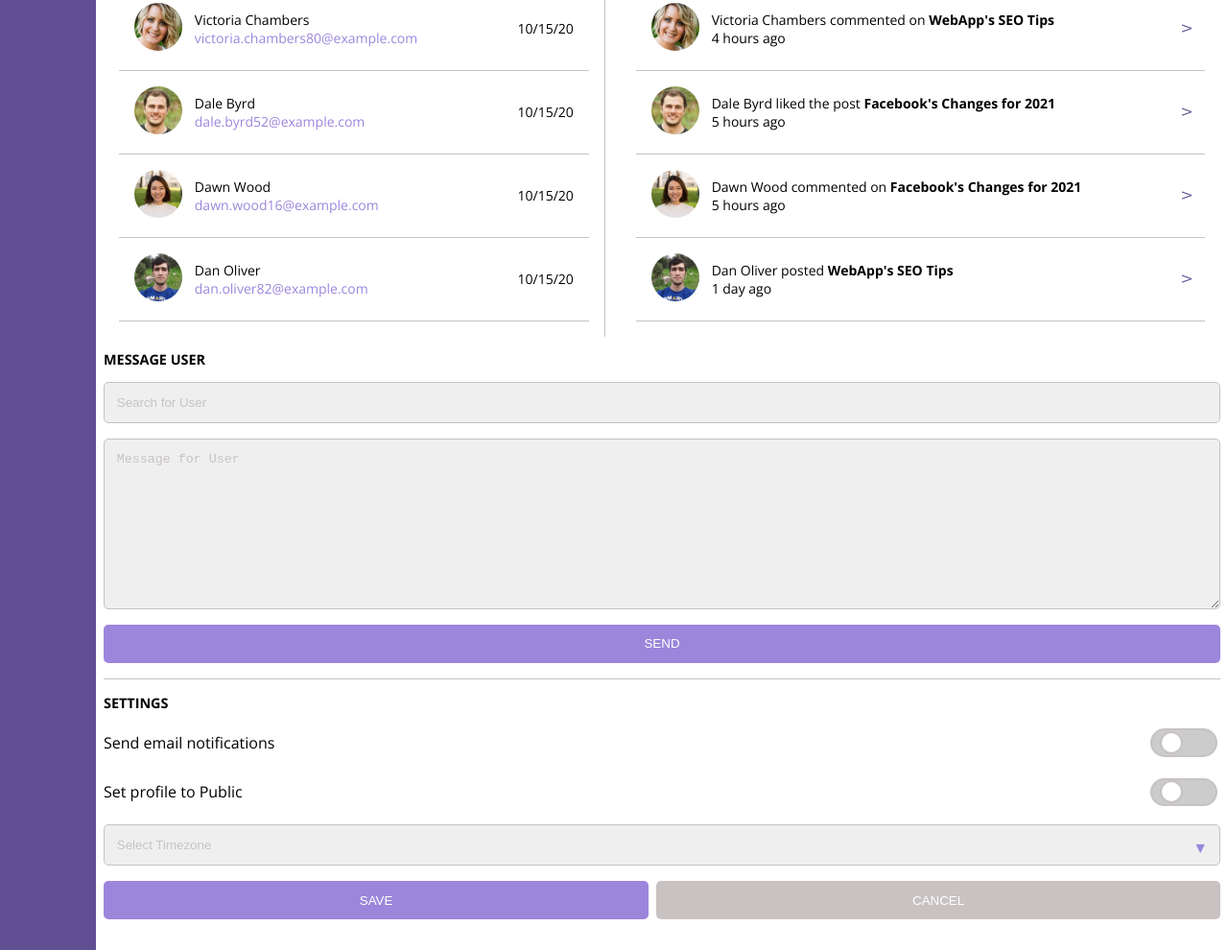
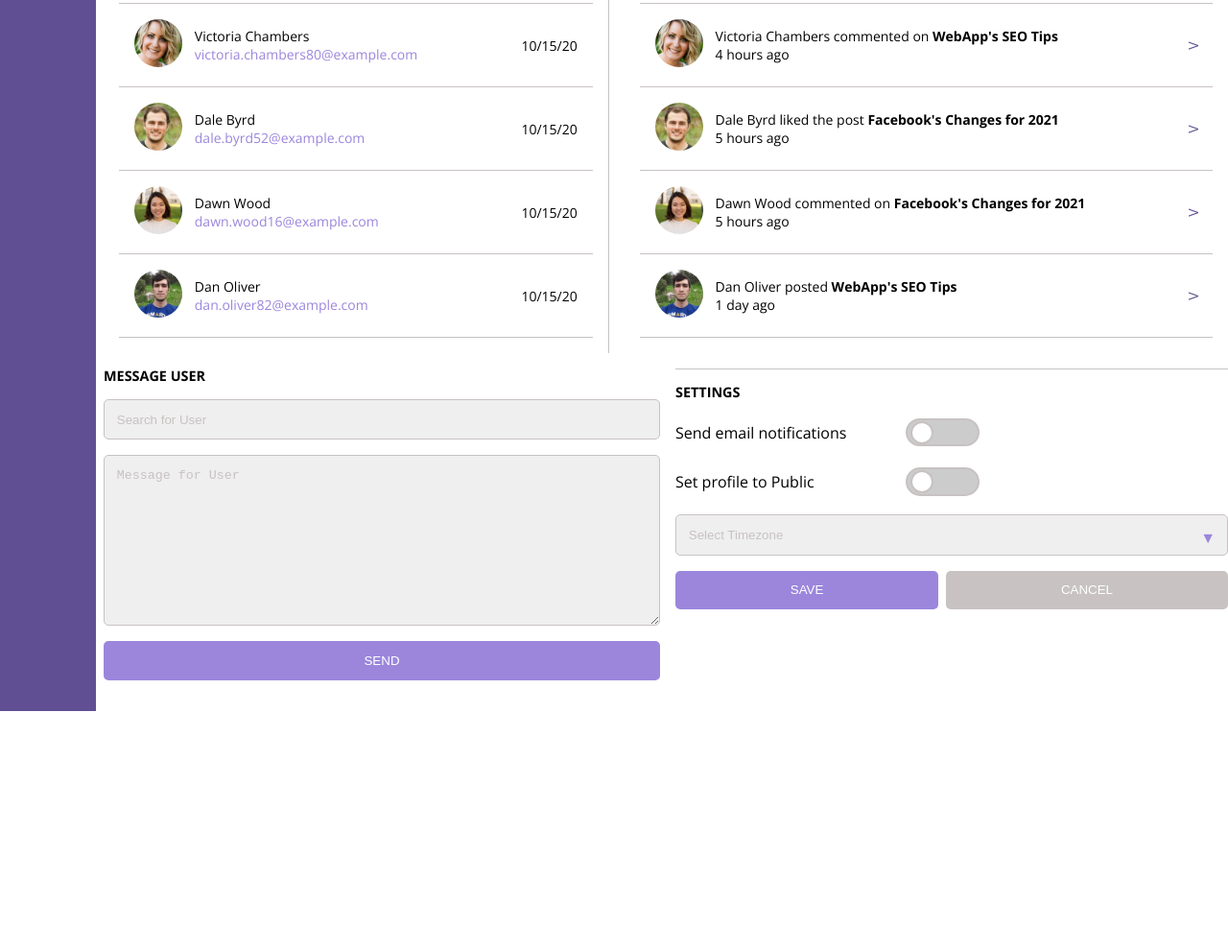
Before and after one commit to jamesbdev/tech-degree-unit-7, a plain HTML site: page index.html in a window 1280 px wide. Shown: the part 1637-2627 px from the top of the page at 96% size. After the commit the page ends 2378 px from the top, so only its background shows below. Drawn offline with nearby package versions, Linux system fonts and the light colour scheme.

Commit message:
style toggle

```diff
--- a/index.html
+++ b/index.html
@@ -11,8 +11,8 @@
     <link href="https://fonts.googleapis.com/css2?family=Open+Sans:wght@400;500;700&display=swap" rel="stylesheet">
     <script src="https://cdn.jsdelivr.net/npm/chart.js@4.4.1/dist/chart.umd.min.js"></script>
 </head>
-<body>
-    <div class="grid-container">
+<body class="grid-container">
+
         <header>
             <h1>Webapp</h1>
             <div class="bell-container">
@@ -206,6 +206,7 @@
             </section>
 
         </div>
+        <div class="user-container">
         <section class="message-user">
             <h3 class="message-title">Message user</h3>
             <form action="" id="message-form">
@@ -244,12 +245,9 @@
             </form>
 
         </section>
+    </div>
 
         </main>
-
-
-    </div>
-
 
     <script src="script/app.js"></script>
 </body>
--- a/styles/styles.css
+++ b/styles/styles.css
@@ -19,6 +19,7 @@ body {
 
 main {
     margin: 0 .5rem;
+    display: grid;
 }
 
 /** header **/
@@ -311,7 +312,7 @@ form input::placeholder, form textarea::placeholder {
 .settings-container .toggle {
     -webkit-appearance: none;
     position: relative;
-    width: 70px;
+    width: 77px;
     height: 25px;
     border-radius: 25px;
     background-color: #ccc;
@@ -325,7 +326,7 @@ form input::placeholder, form textarea::placeholder {
     content: '';
     position: absolute;
     top: 50%;
-    left: 30%;
+    left: 20%;
     transform: translate(-50%, -50%);
     border-radius: 50%;
     height: 1.25rem;
@@ -341,7 +342,7 @@ form input::placeholder, form textarea::placeholder {
 }
 
 .settings-container .toggle:checked::after {
-    left: 70%;
+    left: 80%;
 }
 
 .select-wrapper {
@@ -469,6 +470,15 @@ form input::placeholder, form textarea::placeholder {
         padding-bottom: 0.8rem;
     }
 
+    .toggle-container {
+       justify-content: flex-start;
+       gap: 1rem;
+    }
+
+    .toggle-container label {
+        flex-basis: 220px;
+    }
+
 
 }
 
@@ -476,6 +486,8 @@ form input::placeholder, form textarea::placeholder {
 /* desktop view */
 
 @media (min-width: 1024px) {
+
+
 
     .members-section {
         display: flex;
@@ -492,4 +504,13 @@ form input::placeholder, form textarea::placeholder {
         border-right: 1px solid #c8c2c2;
     }
 
+    .user-container {
+        display: flex;
+        gap: 1rem;
+    }
+
+    .user-container section {
+        flex-grow: 1
+    }
+
 }
```
